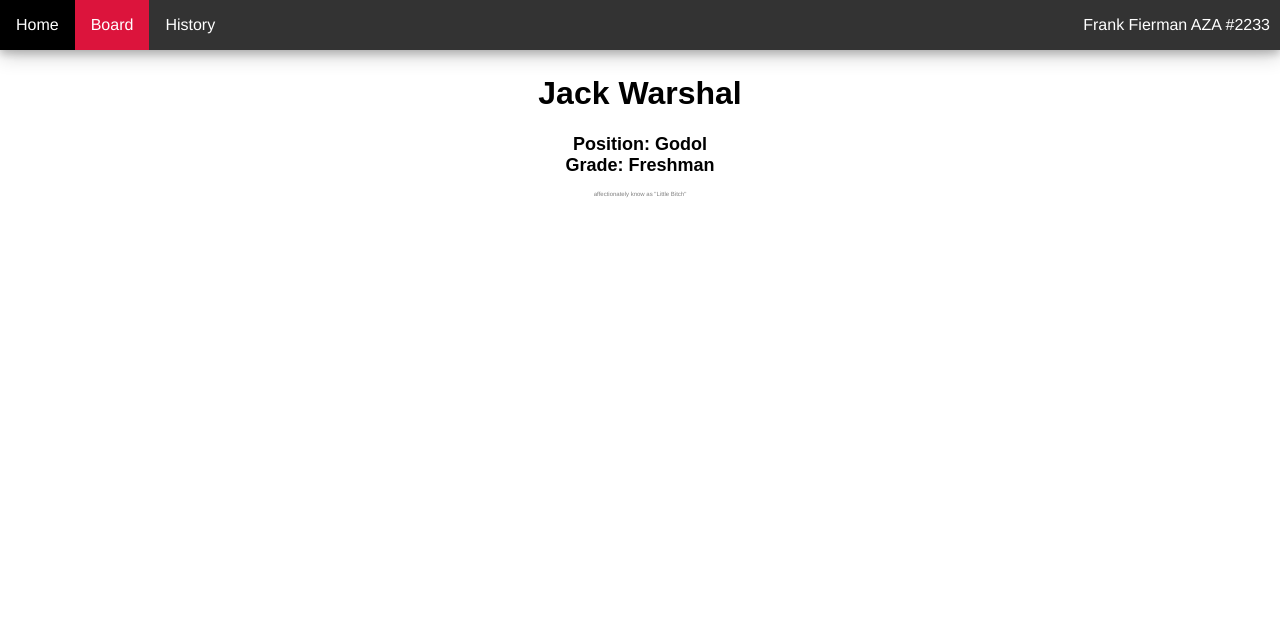
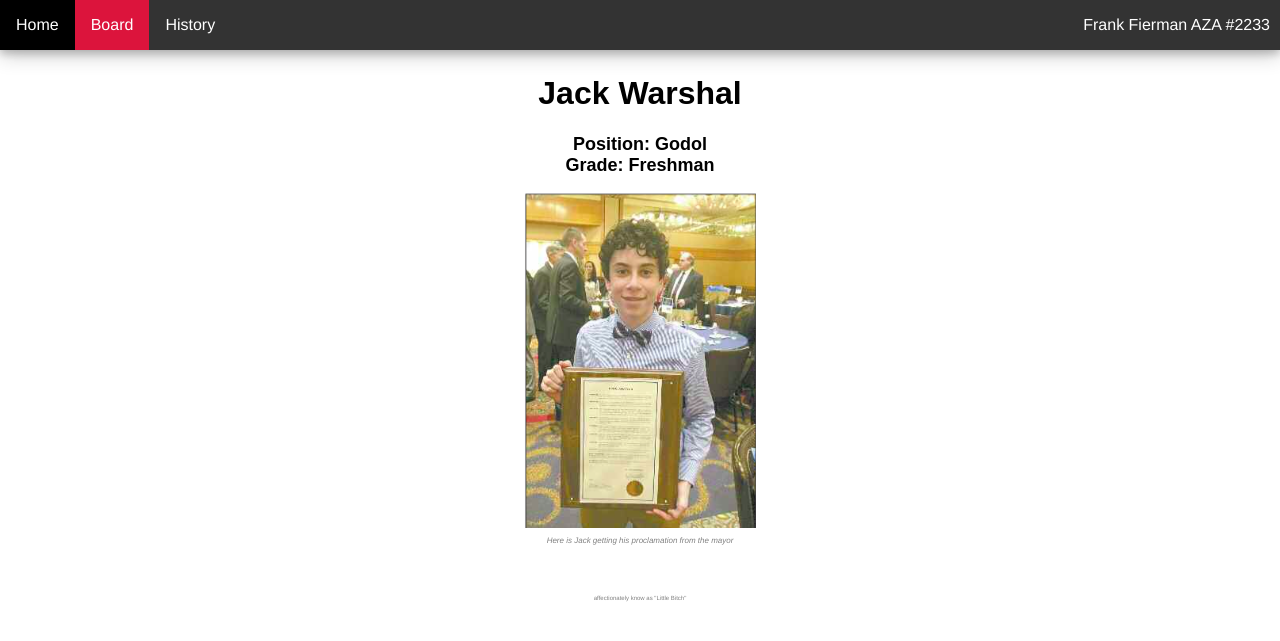
Before and after one commit to fiermanmazkir/fiermanmazkir.github.io, a Jekyll site: the page built from board/bios/JackWarshal.md, in a window 1280 px wide. Shown: the top 641 px of the page. Built offline with Jekyll 4.4.1, drawn with Linux system fonts in a browser that asks for light colours; comment, search, counter and statistics services are not loaded.

Commit message:
Beautiful Jack

```diff
--- a/board/bios/JackWarshal.md
+++ b/board/bios/JackWarshal.md
@@ -4,17 +4,31 @@ cat: board
 ---
 
 <style>
+
 h2 {
 font-size: 18px;
 color: Black;
 font-family: Arial;
 text-align: center;
 }
+
+  .caption {
+    color: #ABABAB;
+    font-style: italic;
+    align: center;
+    font-size: 0.5em;
+    margin: 0px;
+  }
 </style>
+
 
 # Jack Warshal
 <h2> Position: Godol <br>
 Grade: Freshman </h2>
 <div class="maintext">
 </div>
+<div class="caption">
+<img style="margin:auto; display:block;" src="JackDay.png">
+<p>Here is Jack getting his proclamation from the mayor</p>
+</div><br>
 <p style="font-size:0.08em">affectionately know as "Little Bitch"</p>
```
Also changed, not shown: board/bios/JackDay.png (added).
